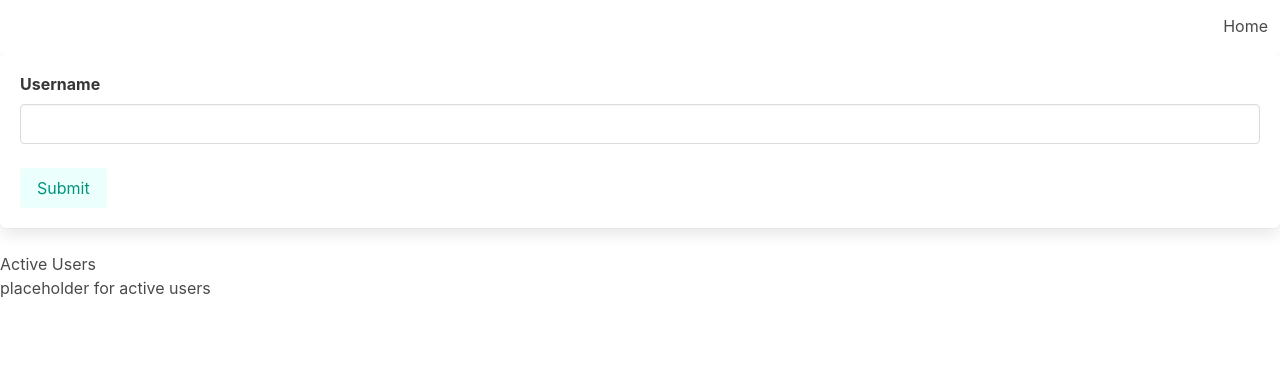
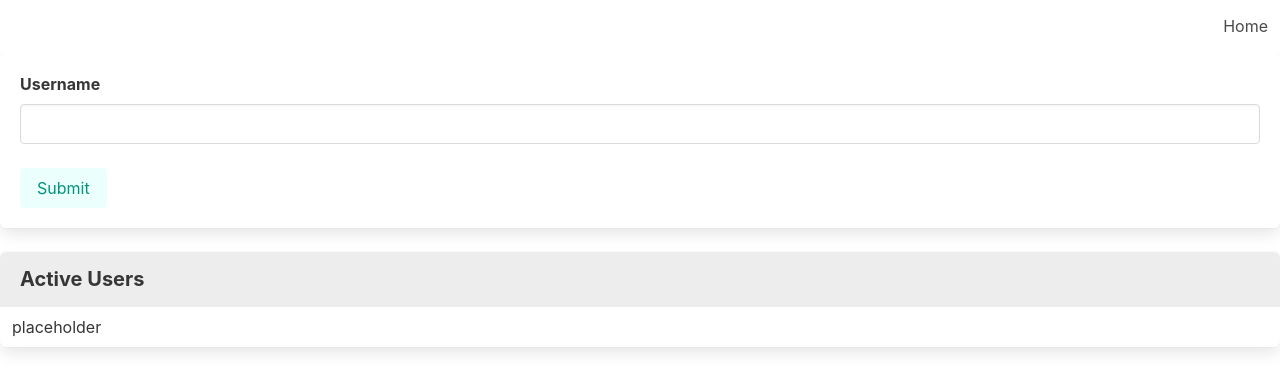
Before and after one commit to timamero/react-nodejs-video-chat, a React (Create React App) app in the folder frontend/: page / in a window 1280 px wide. Shown: the top 392 px of the page. Built offline with nearby package versions, Linux system fonts and the light colour scheme; no server answers.

Commit message:
set up Active Users component

```diff
--- /dev/null
+++ b/frontend/src/components/ActiveUsers.tsx
@@ -0,0 +1,17 @@
+import React from "react";
+// import { Link } from "react-router-dom";
+
+const ActiveUsers = () => {
+  return (
+    <div id="activeUsersList" className="panel">
+      <p className="panel-heading">
+        Active Users
+      </p>
+      <p className="panel-block is-active">
+        placeholder
+      </p>
+    </div>
+  )
+}
+
+export default ActiveUsers;
--- a/frontend/src/pages/Home.tsx
+++ b/frontend/src/pages/Home.tsx
@@ -1,4 +1,5 @@
 import React from 'react';
+import ActiveUsers from '../components/ActiveUsers';
 import NewUserForm from '../components/NewUserForm';
 
 const Home = () => {
@@ -6,8 +7,7 @@ const Home = () => {
     <div>
       <div id="activeUsersList">
         <NewUserForm />
-        <h2>Active Users</h2>
-        placeholder for active users
+        <ActiveUsers />
       </div>
     </div>
   )
```
Also changed, not shown: 1 other file (tests, documents, lock files or other folders).
